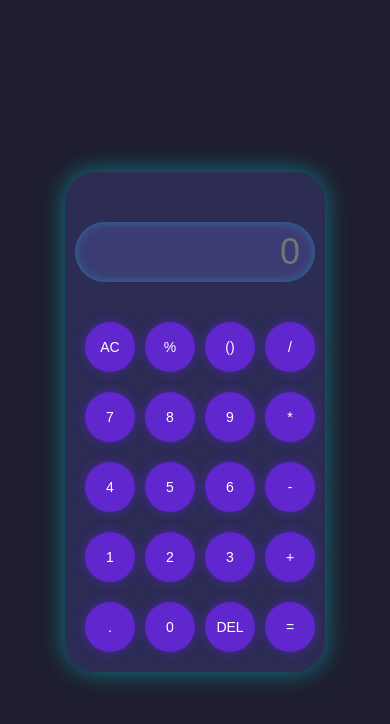
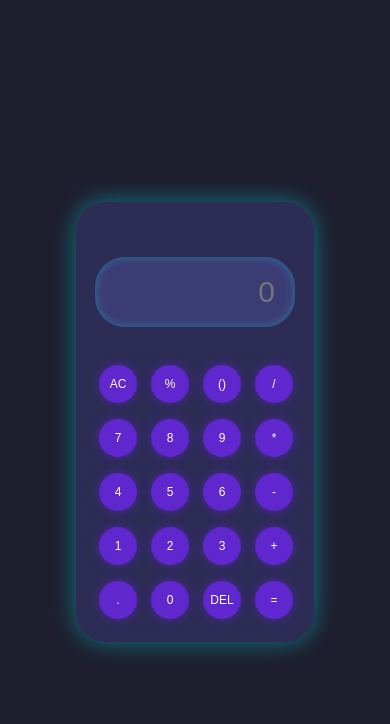
Before and after one commit to aarisx0/calculator, a plain HTML site: page index.html in a window 390 px wide. Drawn offline with Linux system fonts and the light colour scheme.

Commit message:
Update style.css

```diff
--- a/style.css
+++ b/style.css
@@ -49,23 +49,19 @@ button{
     margin: 8px;
     font-size: 16px;
 }
-@media screen and (max-width: 600px) {
+@media screen and (max-width: 400px) {
     .Calculator {
-        grid-template-columns: repeat(4, 60px);
-        padding: 10px;
+        grid-template-columns: repeat(4, 52px);
     }
 
     input {
-        height: 60px;
-        width: 240px;
-        font-size: 36px;
-        padding: 15px;
+        width: 200px;
+        font-size: 30px;
     }
 
     button {
-        width: 50px;
-        height: 50px;
-        margin: 10px;
-        font-size: 14px;
+        width: 38px;
+        height: 38px;
+        font-size: 12px;
     }
 }
```
